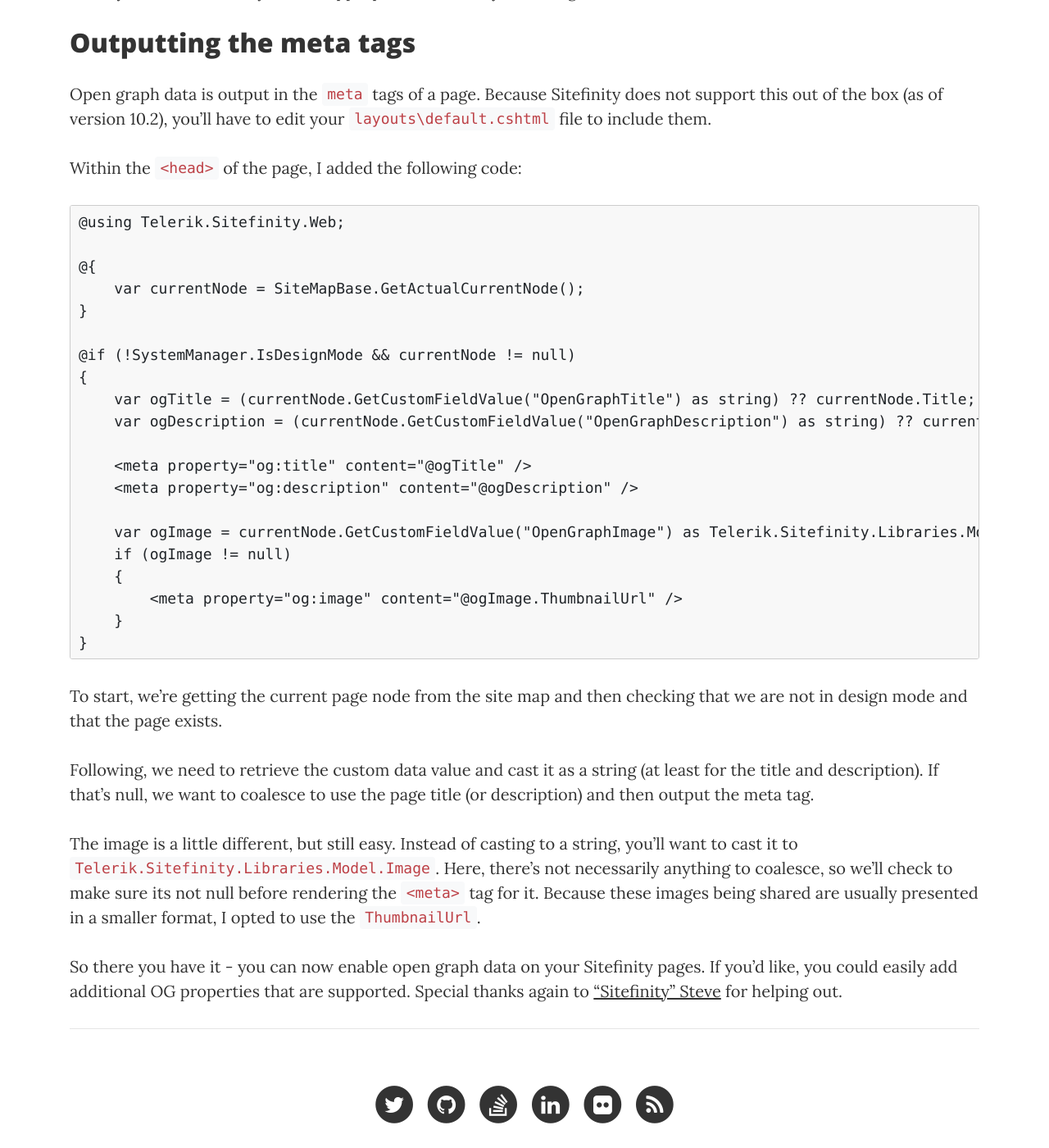
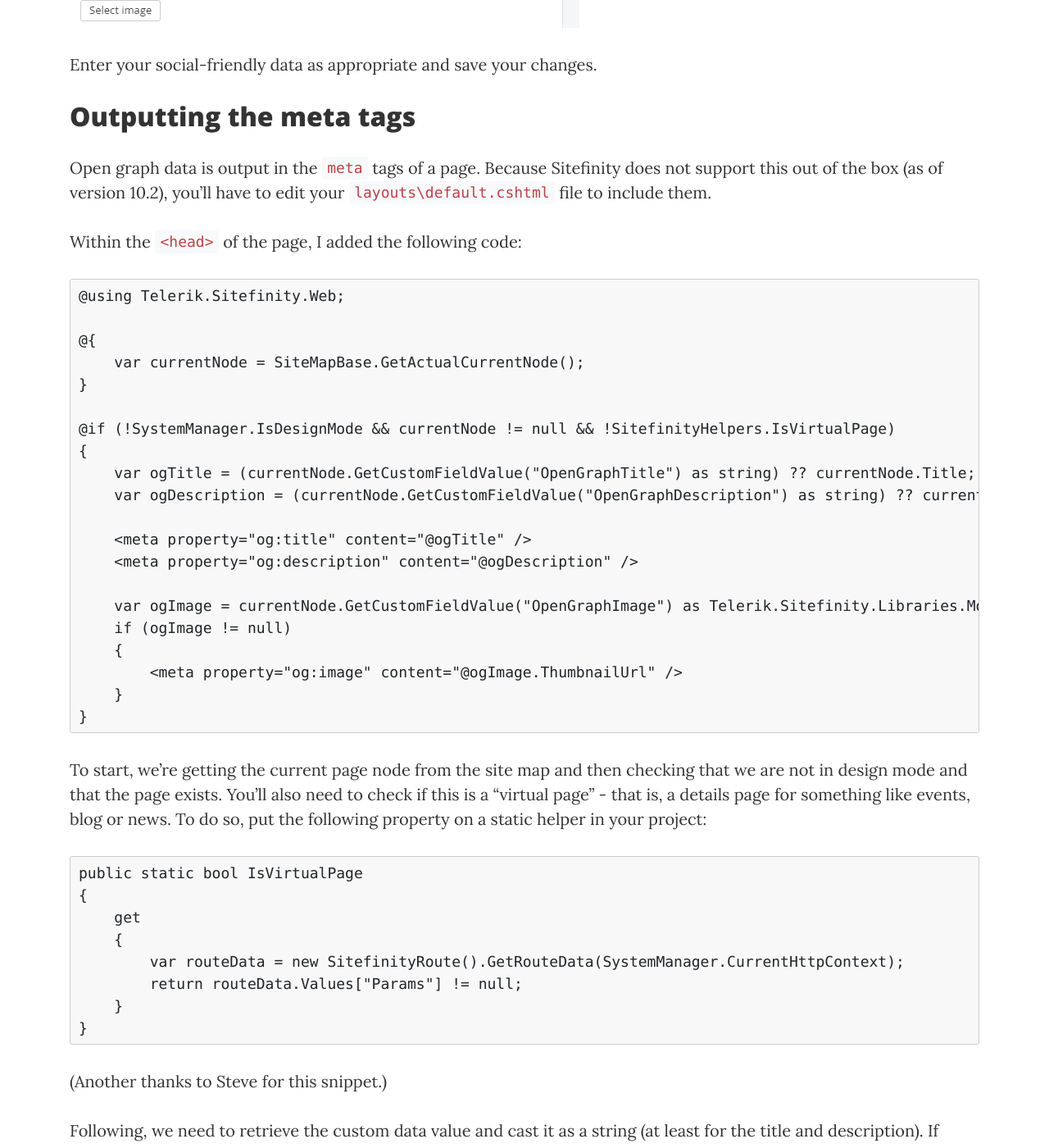
Before and after one commit to mmillican/mmillican.github.io, a Jekyll site: the page built from blog/_posts/2018-05-03-page-open-graph-data-in-sitefinity.md, in a window 1280 px wide and 1400 px high, scrolled down 2758 px. Shown: the whole window at 82% size. Built offline with Jekyll 4.4.1, drawn with Linux system fonts in a browser that asks for light colours; comment, search, counter and statistics services are not loaded; some of the changed text lies outside the part shown.

Commit message:
Update Sitefinity OG post for virtual page check

````diff
--- a/blog/_posts/2018-05-03-page-open-graph-data-in-sitefinity.md
+++ b/blog/_posts/2018-05-03-page-open-graph-data-in-sitefinity.md
@@ -7,6 +7,8 @@
 # header-img: 'img/blog/scaffolding.jpg'
 permalink: blog/page-open-graph-data-in-sitefinity
 ---
+
+> **Updated 2018-09-11**: The check for whether or not to render the Open Graph tags in the layout was updated to check for "virtual pages"
 
 [Open Graph](http://ogp.me/) enables content on web pages to be presented in a more sharable format for
 social networks such as Facebook and Twitter.
@@ -50,7 +52,7 @@
     var currentNode = SiteMapBase.GetActualCurrentNode();
 }
 
-@if (!SystemManager.IsDesignMode && currentNode != null)
+@if (!SystemManager.IsDesignMode && currentNode != null && !SitefinityHelpers.IsVirtualPage)
 {
     var ogTitle = (currentNode.GetCustomFieldValue("OpenGraphTitle") as string) ?? currentNode.Title;
     var ogDescription = (currentNode.GetCustomFieldValue("OpenGraphDescription") as string) ?? currentNode.Description;
@@ -67,6 +69,20 @@
 ```
 
 To start, we're getting the current page node from the site map and then checking that we are not in design mode and that the page exists.
+You'll also need to check if this is a "virtual page" - that is, a details page for something like events, blog or news. To do so, put the following property on a static helper in your project:
+
+```
+public static bool IsVirtualPage
+{
+    get
+    {
+        var routeData = new SitefinityRoute().GetRouteData(SystemManager.CurrentHttpContext);
+        return routeData.Values["Params"] != null;
+    }
+}
+```
+
+(Another thanks to Steve for this snippet.)
 
 Following, we need to retrieve the custom data value and cast it as a string (at least for the title and description). If that's null, we want to coalesce to use the page title (or description) and then output the meta tag.
 
````
